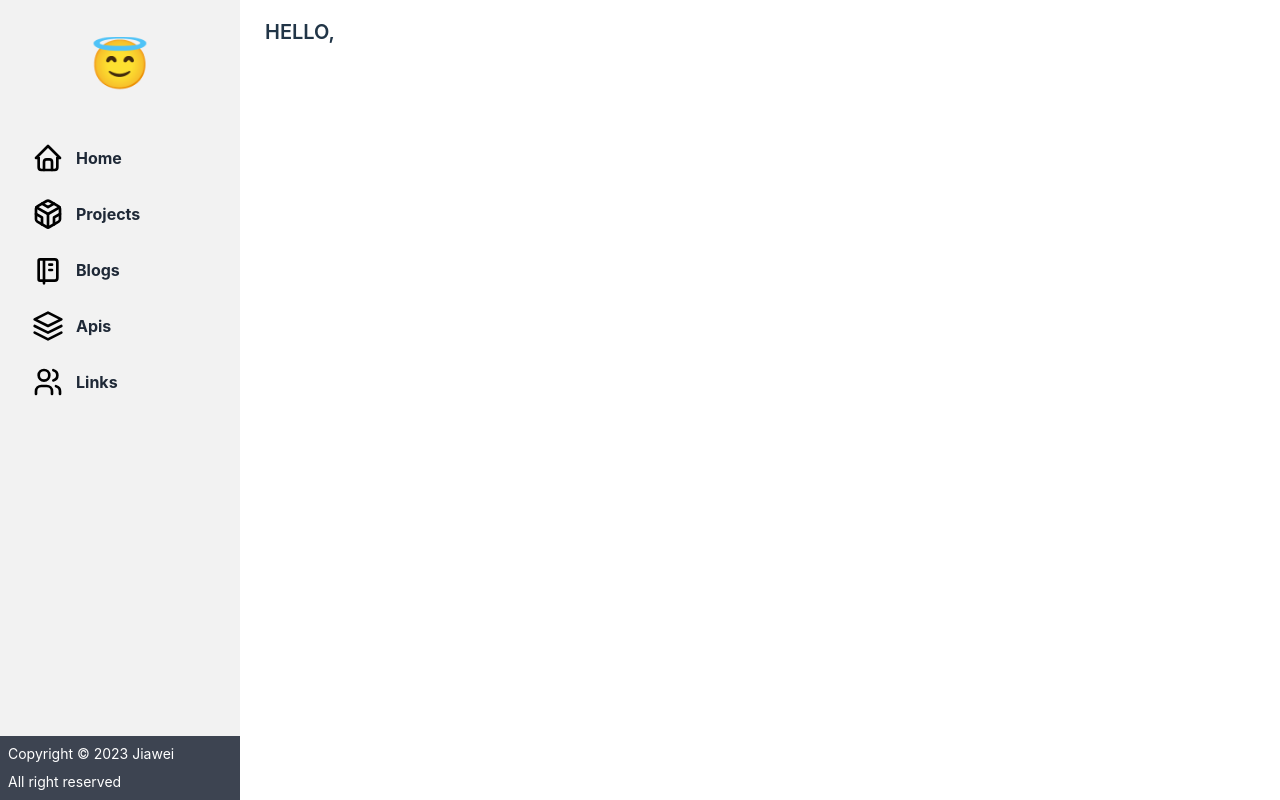
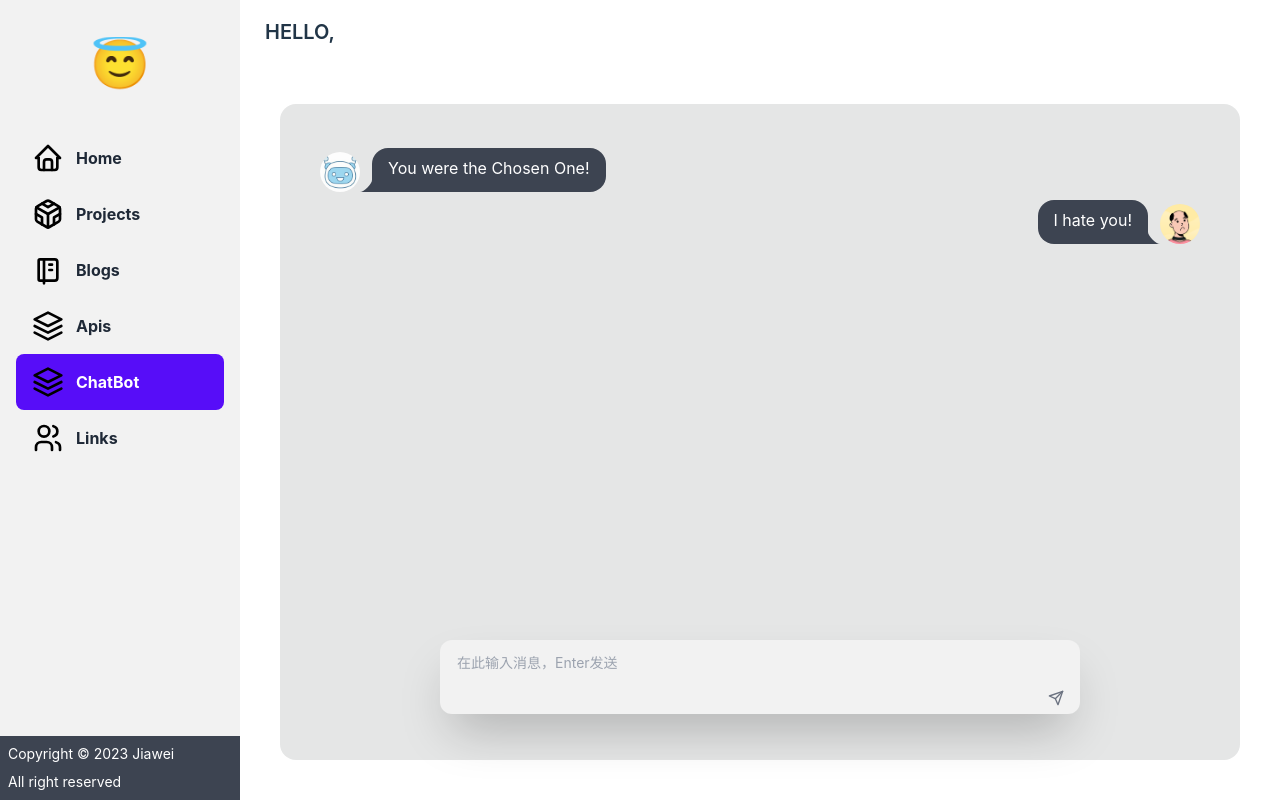
Before and after one commit to jiaw3i/boom-home, a React (Vite) app: page /chatbot in a window 1280 px wide. Built offline with nearby package versions, Linux system fonts and the light colour scheme.

Commit message:
add chat page

```diff
--- a/package.json
+++ b/package.json
@@ -19,7 +19,8 @@
     "react-dom": "^18.2.0",
     "react-hook-form": "^7.43.5",
     "react-router-dom": "^6.8.2",
-    "vditor": "^3.9.0"
+    "vditor": "^3.9.0",
+    "zustand": "^4.3.6"
   },
   "devDependencies": {
     "@types/react": "^18.0.27",
--- a/src/App.tsx
+++ b/src/App.tsx
@@ -7,6 +7,7 @@ import {Route, Routes, useLocation} from "react-router-dom";
 import Home from "./components/Home";
 import ManageProject from "./components/manager/ManageProject";
 import APIList from "./components/APIList";
+import ChatBot from "./components/ChatBot";
 
 function App() {
     const currentTitle = () => {
@@ -44,6 +45,7 @@ function App() {
                         <Route path={"project"} element={<ManageProject/>}/>
                     </Route>
                     <Route path={"/apis"} element={<APIList/>}/>
+                    <Route path={"/chatbot"} element={<ChatBot/>}/>
                 </Routes>
             </div>
         </div>
--- /dev/null
+++ b/src/components/ChatBot.tsx
@@ -0,0 +1,105 @@
+import {useForm} from "react-hook-form";
+import {useState} from "react";
+
+export default function ChatBot() {
+    const [message, setMessage] = useState<string>("");
+    const [botMessage,setBotMessage] = useState<string>("");
+
+    const {register, handleSubmit, formState: {errors}} = useForm({
+        values: {
+            message: message
+        }
+    });
+    const sendMessage = (data: any) => {
+        let message = data.message;
+        let eventSource = new EventSource("/api/gpt/chat?message=" + message);
+        console.log(message);
+        let allBotMessages = "";
+        // eventSource.addEventListener("message", (event) => {
+        //     allBotMessages = allBotMessages.concat(event.data);
+        //     console.log("allBotMessages",allBotMessages)
+        //     setBotMessage(allBotMessages);
+        //     console.log("botMessages",botMessage)
+        // });
+
+        eventSource.onmessage = (event) => {
+
+            console.log(event);
+            console.log("before add", botMessage);
+            setBotMessage(botMessage.concat(event.data));
+            console.log("after add", botMessage);
+        }
+
+        // eventSource.close();
+
+        // eventSource.addEventListener("error", (event) => {
+        //     console.log(event);
+        //     setMessage("error");
+        // });
+
+        // console.log(allBotMessages)
+
+
+    }
+
+    return (
+        <div className={"chat-gpt p-0 m-10 h-full card bg-base-300 relative justify-between"}>
+            <div className={"p-10 chat-area"}>
+                <div className="chat chat-start">
+                    <div className="chat-image avatar">
+                        <div className="w-10 rounded-full">
+                            <img src="/OIP.jpg"/>
+                        </div>
+                    </div>
+                    <div className="chat-header">
+                        {/*BOT*/}
+                        {/*<time className="text-xs opacity-50">12:45</time>*/}
+                    </div>
+                    <div className="chat-bubble">You were the Chosen One!</div>
+                    {/*<div className="chat-footer opacity-50">*/}
+                    {/*    Delivered*/}
+                    {/*</div>*/}
+                </div>
+                <div className="chat chat-end">
+                    <div className="chat-image avatar">
+                        <div className="w-10 rounded-full">
+                            <img src="/avatar.png"/>
+                        </div>
+                    </div>
+                    <div className="chat-header">
+                        {/*ME*/}
+                        {/*<time className="text-xs opacity-50">12:46</time>*/}
+                    </div>
+                    <div className="chat-bubble">I hate you!</div>
+                    {/*<div className="chat-footer opacity-50">*/}
+                    {/*    Seen at 12:46*/}
+                    {/*</div>*/}
+                </div>
+            </div>
+
+            <div className={"absolute m-0 ml-auto mr-auto bottom-10 message-area w-4/6 relative bg-transparent"}>
+                {/*<div className={"divider "}></div>*/}
+                {/*<div className={"absolute card bg-base-200"}>*/}
+                <form onSubmit={handleSubmit(sendMessage)}>
+                    <textarea
+                        {...register("message", {required: true})}
+                        placeholder="在此输入消息，Enter发送"
+
+                        className={"bg-base-200 textarea rounded-xl shadow-2xl resize-none w-full"}>
+                    </textarea>
+                    {errors.message && <p className={"text-red-500"}>message is required.</p>}
+                    <button
+                        type={"submit"}
+                        className="border-0 absolute bg-base-200 p-1 rounded-md text-gray-500 bottom-1.5 md:bottom-2.5 hover:border-0 hover:bg-base-300 focus:border-0 dark:disabled:hover:bg-transparent right-1 md:right-2">
+                        <svg stroke="currentColor" fill="none" strokeWidth="2" viewBox="0 0 24 24" strokeLinecap="round"
+                             strokeLinejoin="round" className="h-4 w-4 mr-1" height="1em" width="1em"
+                             xmlns="http://www.w3.org/2000/svg">
+                            <line x1="22" y1="2" x2="11" y2="13"></line>
+                            <polygon points="22 2 15 22 11 13 2 9 22 2"></polygon>
+                        </svg>
+                    </button>
+                </form>
+            </div>
+        </div>
+    )
+}
--- a/src/datas/menus.tsx
+++ b/src/datas/menus.tsx
@@ -35,6 +35,15 @@ const MenusData = [
     },
     {
         title: "Apis",
+        icon: <svg className="h-8 w-8 text-black" viewBox="0 0 24 24" fill="none" stroke="currentColor" strokeWidth="2"
+                   strokeLinecap="round" strokeLinejoin="round">
+            <polygon points="12 2 2 7 12 12 22 7 12 2"/>
+            <polyline points="2 17 12 22 22 17"/>
+            <polyline points="2 12 12 17 22 12"/>
+        </svg>
+    },
+    {
+        title: "ChatBot",
         icon: <svg className="h-8 w-8 text-black" viewBox="0 0 24 24" fill="none" stroke="currentColor" strokeWidth="2"
                    strokeLinecap="round" strokeLinejoin="round">
             <polygon points="12 2 2 7 12 12 22 7 12 2"/>
--- a/src/index.css
+++ b/src/index.css
@@ -80,3 +80,7 @@ button:focus-visible {
 .tab {
     --tab-bg: hsla(var(--b2) / var(--tw-bg-opacity, 1))
 }
+
+.card .chat-gpt {
+    padding: 0;
+}
--- a/vite.config.ts
+++ b/vite.config.ts
@@ -6,8 +6,8 @@ export default defineConfig({
   plugins: [react()],
   server: {
     proxy:{
-        '/api/': {
-            target: 'http://localhost:8080',
+        '/api': {
+            target: 'http://localhost:7788',
             changeOrigin: true,
             rewrite: (path) => path.replace(/^\/api/, '')
         }
```
Also changed, not shown: public/OIP.jpg (added), public/avatar.png (added).
